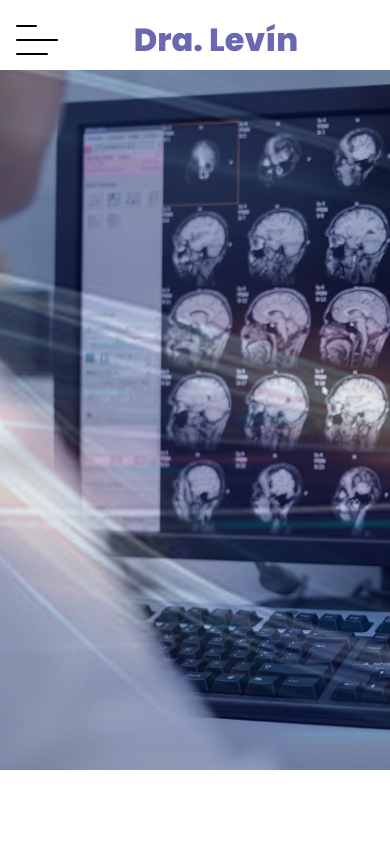
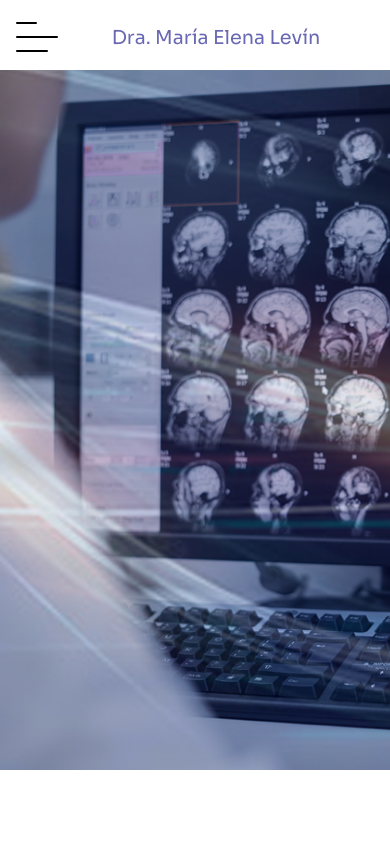
Before and after one commit to jnardi86/webLevin, a React (Vite) app: page /#/ in a window 390 px wide. Shown: the top 844 px of the page. Built offline with nearby package versions, Linux system fonts and the light colour scheme.

Commit message:
Add styles to navbarMobile

```diff
--- a/src/components/navbar/components/NavMobile.jsx
+++ b/src/components/navbar/components/NavMobile.jsx
@@ -32,7 +32,7 @@ const NavMobile = () => {
                             <Hamburger menuOpen={menuOpen} setMenuOpen={setMenuOpen} hamburgerCheckbox={hamburgerCheckbox} setHamburgerCheckbox={setHamburgerCheckbox} />
                         </div>
                         <div>
-                            <p className='titlePri2'><strong>Dra. Levín</strong></p>
+                            <p className='titleSec3'>Dra. María Elena Levín</p>
                         </div>
                         <div>
                         </div>
--- a/src/components/navbar/navbar.css
+++ b/src/components/navbar/navbar.css
@@ -2,7 +2,7 @@
  Estilo para el navbar en modo mobile
  *****************************************/
 
-nav {
+ nav {
   width: 100%;
 }
 
@@ -40,13 +40,13 @@ nav {
 
 .navMobile__header__content p {
   margin: 0;
-  font-size: 2rem;
+  font-size: 1.2rem;
   color: var(--colorPri5);
   text-align: center;
 }
 
 .navMobile__header.expanded {
-  background-color: #fafafa;
+  background-color: var(--colorPri2);
 }
 
 .navMobile__header.expanded label span {
@@ -59,15 +59,14 @@ nav {
   left: 0;
   width: 100%;
   height: 100vh;
-  background-color: var(--colorPri2);
+  background-color: var(--colorPri4);
   padding-top: 100px;
-  opacity: 0;
   transform: scale(0);
   transition: opacity 0.5s ease-in-out, transform 0.2s ease-in-out;
 }
 
 .navMobile__body.visible {
-  opacity: 1;
+  opacity: 0.85;
   transform: scale(1);
 }
 
@@ -90,12 +89,12 @@ nav {
 .navMobile__body li .linkTo {
   text-decoration: none;
   cursor: pointer;
-  color: var(--colorPri8);
+  color: var(--colorPri2);
 }
 
 .navMobile__body li .linkTo:hover {
   text-decoration: none;
-  color: var(--colorPri5)
+  color: var(--colorPri7)
 }
 
 
```
